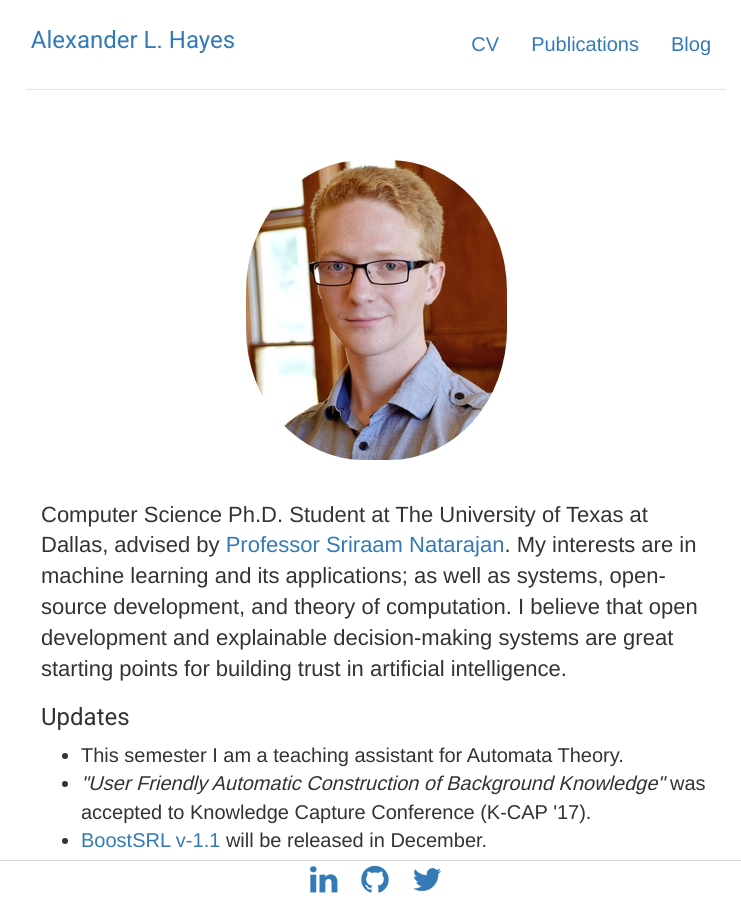
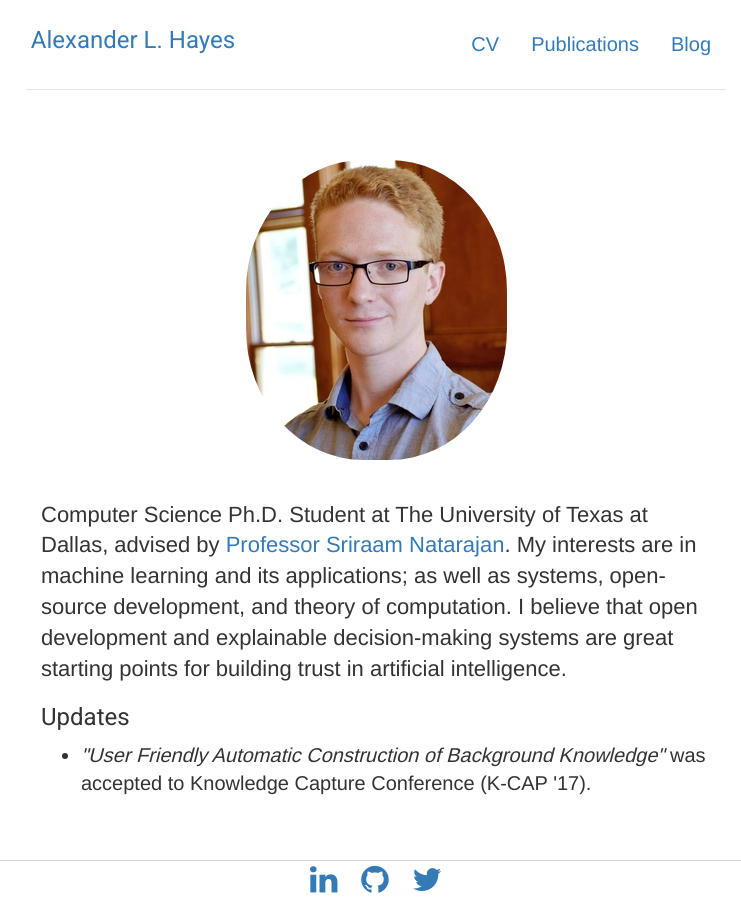
Before and after one commit to hayesall/hayesall.github.io, a Jekyll site: the page built from index.html, in a window 1280 px wide. Shown: the whole page, without its empty margins (264-1005 px from the left). Built offline with Jekyll 4.4.1, drawn with Linux system fonts in a browser that asks for light colours.

Commit message:
Updating index and publications page to include the doi link.

```diff
--- a/index.html
+++ b/index.html
@@ -14,9 +14,7 @@
       <p>Computer Science Ph.D. Student at The University of Texas at Dallas, advised by <a href="http://utdallas.edu/~sxn177430/">Professor Sriraam Natarajan</a>. My interests are in machine learning and its applications; as well as systems, open-source development, and theory of computation. I believe that open development and explainable decision-making systems are great starting points for building trust in artificial intelligence.</p>
       <h3>Updates</h3>
       <ul>
-	<li>This semester I am a teaching assistant for Automata Theory.</li>
 	<li><i>"User Friendly Automatic Construction of Background Knowledge"</i> was accepted to Knowledge Capture Conference (K-CAP '17).</li>
-	<li><a href="https://github.com/boost-starai/BoostSRL">BoostSRL v-1.1</a> will be released in December.</li>
       </ul>
     </div>
   </div>
--- a/publications/index.html
+++ b/publications/index.html
@@ -13,5 +13,6 @@
 <h1 style="padding-bottom: 0.4em;">Publications</h1>
 
 <ol>
-  <li class="publication-entry">Alexander L. Hayes, Mayukh Das, Phillip Odom, and Sriraam Natarajan. 2017. <i>User Friendly Automatic Construction of Background Knowledge: Mode Construction from ER Diagrams</i>. Knowledge Capture Conference (K-CAP '17). December 4-6, 2017, Austin, TX, USA. DOI:https://doi.org/10.1145/3148011.3148027</li>
+  <li class="publication-entry">Alexander L. Hayes, Mayukh Das, Phillip Odom, and Sriraam Natarajan. 2017. <i>User Friendly Automatic Construction of Background Knowledge: Mode Construction from ER Diagrams</i>. Knowledge Capture Conference (K-CAP '17). December 4-6, 2017, Austin, TX, USA. DOI:<a href="https://doi.org/10.1145/3148011.3148027">https://doi.org/10.1145/3148011.3148027</a></li>
+
 </ol>
```
